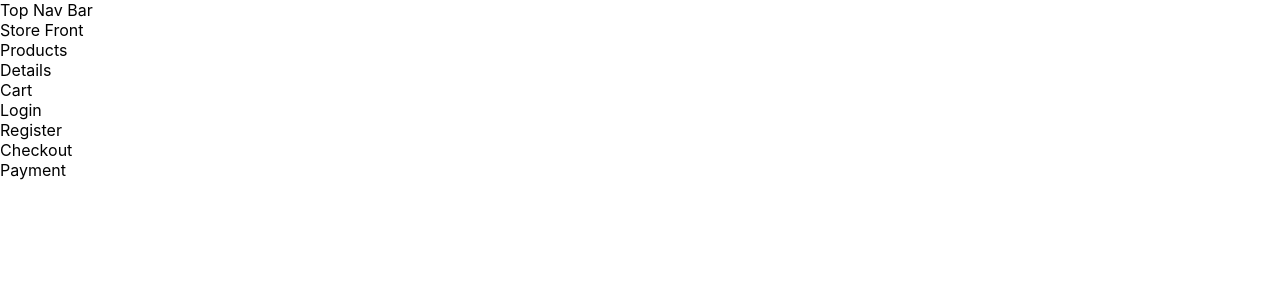
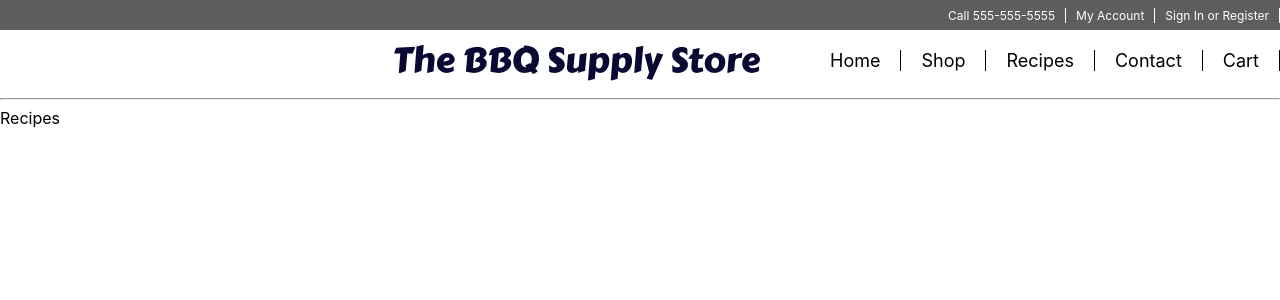
Before and after one commit to distoneman/bbq-store, a React (Create React App) app: page /#/recipes in a window 1280 px wide. Shown: the top 300 px of the page. Built offline with nearby package versions, Linux system fonts and the light colour scheme.

Commit message:
Add confirmation, recipes components

```diff
--- a/package.json
+++ b/package.json
@@ -5,6 +5,7 @@
   "dependencies": {
     "react": "^16.7.0",
     "react-dom": "^16.7.0",
+    "react-router-dom": "^4.3.1",
     "react-scripts": "2.1.3"
   },
   "scripts": {
--- a/src/App.js
+++ b/src/App.js
@@ -1,4 +1,5 @@
 import React, { Component } from 'react';
+import routes from './routes';
 // import logo from './logo.svg';
 import TopNav from './components/TopNav/TopNav';
 import StoreFront from './components/StoreFront/StoreFront';
@@ -16,14 +17,15 @@ class App extends Component {
     return (
       <div>
         <TopNav />
-        <StoreFront />
+        {/* <StoreFront />
         <Products />
         <Details />
         <Cart />
         <Login />
         <Register />
         <Checkout />
-        <Payment />
+        <Payment /> */}
+        {routes}
       </div>
     );
   }
--- /dev/null
+++ b/src/components/Confirmation/Confirmation.js
@@ -0,0 +1,16 @@
+import React, { Component } from 'react';
+import './confirmation.css'
+
+export default class Confirmation extends Component {
+    constructor(props) {
+        super(props)
+    }
+
+    render() {
+        return (
+            <div>
+                Order Confirmation
+            </div>
+        )
+    }
+}
--- /dev/null
+++ b/src/components/Recipes/Recipes.js
@@ -0,0 +1,16 @@
+import React, { Component } from 'react';
+import './recipes.css'
+
+export default class Recipes extends Component {
+    constructor(props) {
+        super(props)
+    }
+
+    render() {
+        return (
+            <div>
+                Recipes
+            </div>
+        )
+    }
+}
--- a/src/components/TopNav/TopNav.js
+++ b/src/components/TopNav/TopNav.js
@@ -1,12 +1,31 @@
 import React from 'react';
-// import { Link } from 'react-router-dom';
+import { Link } from 'react-router-dom';
 // import { connect } from 'react-redux';
 import './top_nav.css'
 
 export default function TopNav(props) {
     return (
         <div>
-            Top Nav Bar
+            <div className='top-bar'>
+                <div className="top-element">Call 555-555-5555</div>
+                <div className="top-element">My Account</div>
+                <div className="top-element">Sign In or Register</div>
+            </div>
+            <div className='main-nav'>
+                <div className='logo'>
+                    The BBQ Supply Store
+                </div>
+                <Link to='/' className='main-nav-element'>
+                    <div>Home</div>
+                </Link>
+                <Link to='/products' className='main-nav-element'>
+                    <div>Shop</div>
+                </Link>
+                <div className='main-nav-element'>Recipes</div>
+                <div className='main-nav-element'>Contact</div>
+                <div className='main-nav-element'>Cart</div>
+            </div>
+            <hr />
         </div>
     )
 }
--- a/src/components/TopNav/top_nav.css
+++ b/src/components/TopNav/top_nav.css
@@ -0,0 +1,49 @@
+@import url('https://fonts.googleapis.com/css?family=Carter+One');
+
+.top-bar {
+    background-color: #5e5e5e;
+    color: #ffffff;
+    min-height: 30px;
+    display: flex;
+    flex-direction: row;
+	flex-wrap: nowrap;
+	justify-content: flex-end;
+	align-items: center;
+    align-content: stretch;
+}
+
+.top-element {
+    padding-right: 10px;
+    padding-left: 10px;
+    font-size: 12px;
+    border-right: solid 1px;
+}
+
+.main-nav {
+    height: 60px;
+    min-height: 30px;
+    display: flex;
+    flex-direction: row;
+	flex-wrap: nowrap;
+	justify-content: flex-end;
+	align-items: center;
+    align-content: stretch;
+}
+
+.main-nav-element {
+    font-size: 18px;
+    color: #000000;
+    padding-left: 20px;
+    padding-right: 20px;
+    border-right: solid 1px;
+    text-decoration: none;
+}
+
+.logo {
+    /* font-family: 'Permanent Marker', cursive; */
+    font-family: 'Carter One', cursive;
+    font-size: 35px;
+    padding-right: 50px;
+    color: #090932;
+    white-space: nowrap;
+}
--- a/src/index.js
+++ b/src/index.js
@@ -1,10 +1,15 @@
 import React from 'react';
 import ReactDOM from 'react-dom';
+import { HashRouter } from 'react-router-dom';
 import './index.css';
 import App from './App';
 import * as serviceWorker from './serviceWorker';
 
-ReactDOM.render(<App />, document.getElementById('root'));
+ReactDOM.render(
+    <HashRouter>
+        <App />
+    </HashRouter>
+    , document.getElementById('root'));
 
 // If you want your app to work offline and load faster, you can change
 // unregister() to register() below. Note this comes with some pitfalls.
--- /dev/null
+++ b/src/routes.js
@@ -0,0 +1,25 @@
+import React from 'react';
+import { Switch, Route } from 'react-router-dom';
+import StoreFront from './components/StoreFront/StoreFront';
+import Products from './components/Products/Products';
+import Details from './components/Details/Details';
+import Cart from './components/Cart/Cart';
+import Login from './components/Login/Login';
+import Register from './components/Register/Register';
+import Checkout from './components/Checkout/Checkout';
+import Recipes from './components/Recipes/Recipes';
+import Confirmation from './components/Confirmation/Confirmation';
+
+export default (
+    <Switch>
+        <Route exact path='/' component={StoreFront} />
+        <Route path='/products' component={Products} />
+        <Route path='/details' component={Details} />
+        <Route path='/cart' component={Cart} />
+        <Route path='/login' component={Login} />
+        <Route path='/register' component={Register} />
+        <Route path='/checkout' component={Checkout} />
+        <Route path='/confirmation' component={Confirmation} />
+        <Route path='/recipes' component={Recipes} />
+    </Switch>
+)
```
Also changed, not shown: src/components/Confirmation/confirmation.css (added), src/components/Recipes/recipes.css (added), 2 other files (tests, documents, lock files or other folders).
